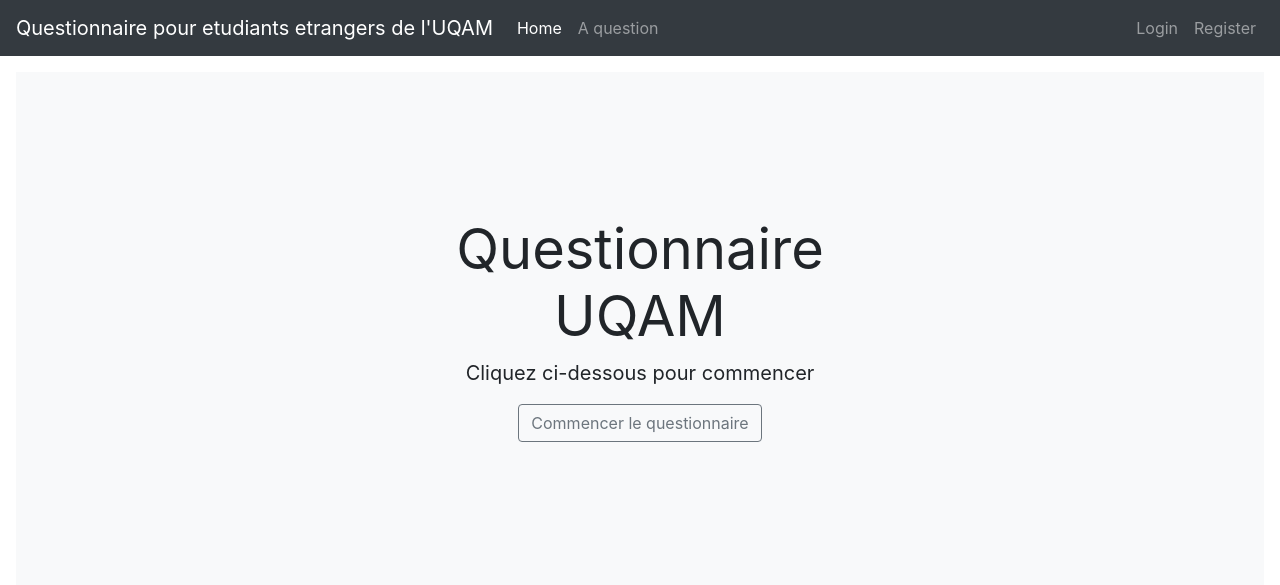
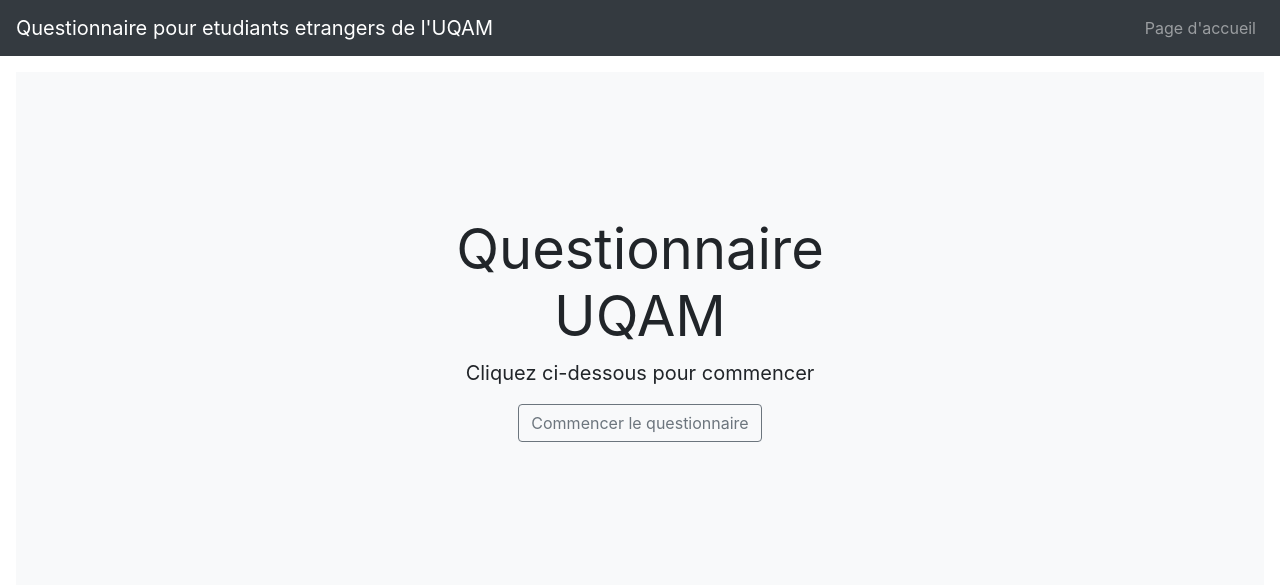
Before and after one commit to hugolatendresse/uqam, a Django app: template main/templates/main/home.html in a window 1280 px wide. Shown: the top 585 px of the page. Run offline with Django 3.2, Linux system fonts and the light colour scheme; the template is opened without the code that fills it, so the values that code supplies are empty; some libraries are stand-ins or nearby versions.

Commit message:
cleaned up navbar

```diff
--- a/main/templates/main/include/navbar.html
+++ b/main/templates/main/include/navbar.html
@@ -5,29 +5,11 @@
     </button>
     <div class="collapse navbar-collapse" id="navbarNav">
         <ul class="navbar-nav mr-auto">
-            <li class="nav-item active">
-                <a class="nav-link" href="{% url 'home' %}">Home <span class="sr-only">(current)</span></a>
-            </li>
-            <li class="nav-item">
-                <a class="nav-link" href="{% url 'request_question' %}">A question</a>
-            </li>
         </ul>
         <ul class="navbar-nav">
-            {% if user.is_authenticated %}
                 <li class="nav-item">
-                    <a class="nav-link" href="#">Hello, {{ user.username }}</a>
+                    <a class="nav-link" href="{% url 'home' %}">Page d'accueil</a>
                 </li>
-                <li class="nav-item">
-                    <a class="nav-link" href="{% url 'logout' %}">Logout</a>
-                </li>
-            {% else %}
-                <li class="nav-item">
-                    <a class="nav-link" href="{% url 'login' %}">Login</a>
-                </li>
-                <li class="nav-item">
-                    <a class="nav-link" href="{% url 'register' %}">Register</a>
-                </li>
-            {% endif %}
         </ul>
     </div>
 </nav>
```
